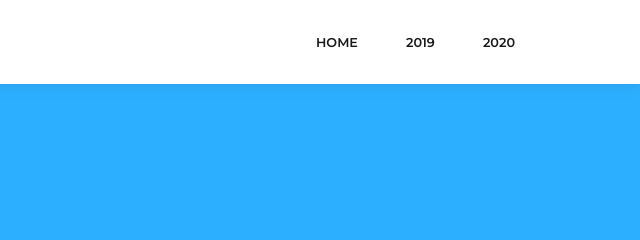
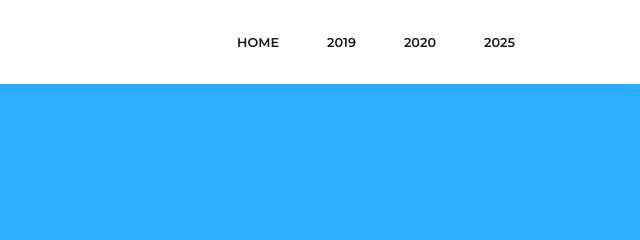
Before and after one commit to PiJamKochi/pijamkochi.github.io, a plain HTML site: page index.html in a window 1280 px wide. Shown: the top 240 px of the page, 640-1280 px from the left. Drawn offline with Linux system fonts and the light colour scheme; some packages are replaced by stand-ins of ours; a script that the page names is missing.

Commit message:
chore:added 2025 website

```diff
--- a/index.html
+++ b/index.html
@@ -21,6 +21,7 @@
                     <li class="nav-item" role="presentation"><a class="nav-link active" href="index.html">Home</a></li>
                     <li class="nav-item" role="presentation"><a class="nav-link active" href="https://pijamkochi.github.io/PiJam2019/" >2019</a></li>
                     <li class="nav-item" role="presentation"><a class="nav-link active" href="https://pijamkochi.github.io/PiJam2020/">2020</a></li>
+                    <li class="nav-item" role="presentation"><a class="nav-link active" href="https://pijamkochi.github.io/PiJam2025/">2025</a></li>
                 </ul>
             </div>
         </div>
```
